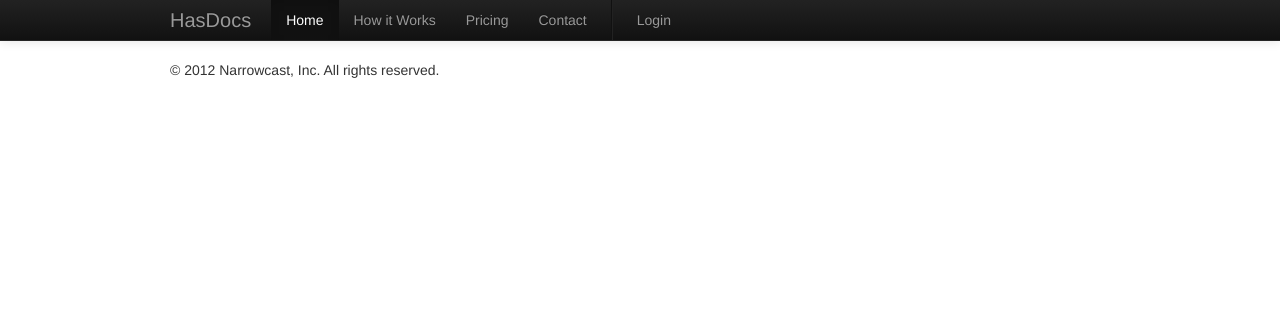
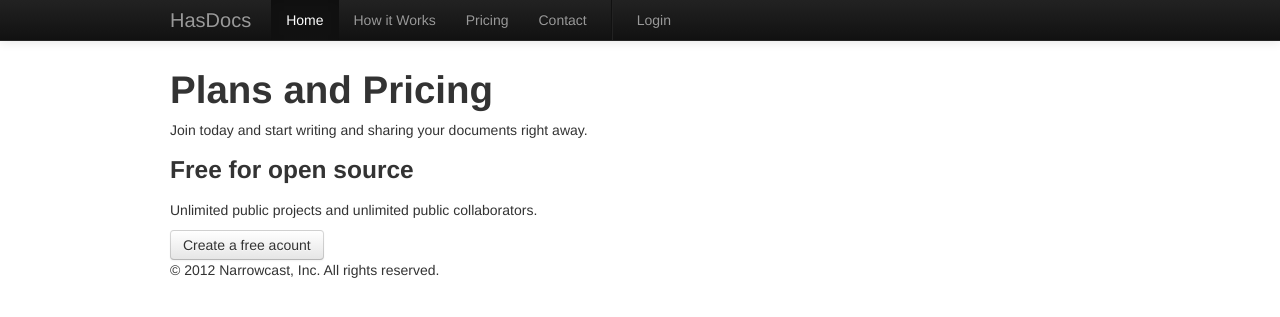
Before and after one commit to narrowcast/hasdocs.com, a Django app: template hasdocs/templates/content/pricing.html in a window 1280 px wide. Shown: the top 317 px of the page. Run offline with Django 3.2, Linux system fonts and the light colour scheme; the template is opened without the code that fills it, so the values that code supplies are empty.

```diff
--- a/hasdocs/templates/content/pricing.html
+++ b/hasdocs/templates/content/pricing.html
@@ -1,5 +1,15 @@
 {% extends "base.html" %}
+
+{% block title %}Plans and Pricing | HasDocs{% endblock %}
 
 {% block container %}
 
+  <h1>Plans and Pricing</h1>
+  <p>Join today and start writing and sharing your documents right away.</p>
+  <div class="plan">
+    <h3>Free for open source</h3>
+    <p>Unlimited public projects and unlimited public collaborators.</p>
+    <a class="btn" href="/signup/free/">Create a free acount</a>
+  </div>
+
 {% endblock %}
```
Also changed, not shown: hasdocs/accounts/admin.py (+8 -2 lines), hasdocs/accounts/models.py (+14 -0 lines), hasdocs/templates/core/index.html (+17 -0 lines), hasdocs/accounts/migrations/0002_auto__add_plan.py (added).
